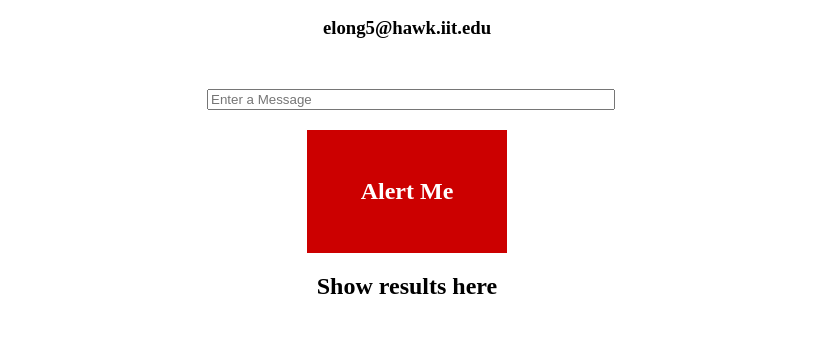
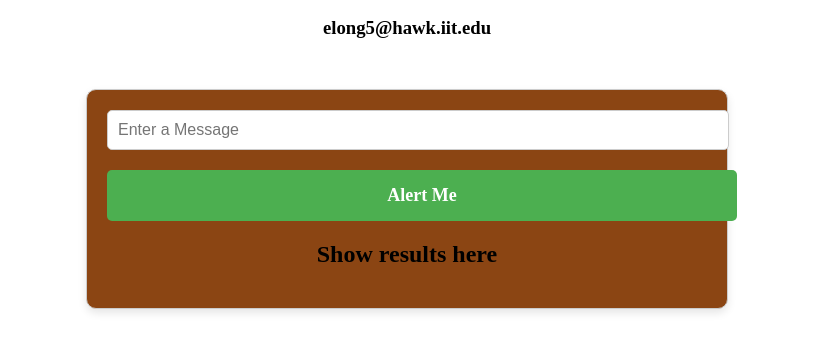
Before and after one commit to elong14/lab-8, a plain HTML site: page index.html in a window 1280 px wide. Shown: the part 110-462 px from the top of the page, without its empty margins (233-1046 px from the left). Drawn offline with Linux system fonts and the light colour scheme.

Commit message:
Update style.css

```diff
--- a/style/style.css
+++ b/style/style.css
@@ -1,20 +1,40 @@
 .center {
   text-align: center;
 }
+
 #container {
-  width: 400px;
-  margin: 50px auto 0;
+  max-width: 600px;
+  margin: 50px auto;
+  padding: 20px;
+  border: 1px solid #ccc;
+  border-radius: 10px;
+  background-color: #8B4513; /* Brown background color */
+  box-shadow: 0 4px 8px rgba(0, 0, 0, 0.1);
 }
+
 #entryinput {
   width: 100%;
+  padding: 10px;
+  margin-bottom: 20px;
+  font-size: 16px;
+  border: 1px solid #ccc;
+  border-radius: 5px;
 }
+
 #entrybutton {
-  width: 200px;
+  width: 100%;
   text-align: center;
   color: #fff;
-  background-color: #c00;
-  padding: 2em 0;
-  margin: 20px auto;
-  font-size: 24px;
+  background-color: #4CAF50;
+  padding: 15px;
+  border: none;
+  border-radius: 5px;
+  font-size: 18px;
   font-weight: bold;
+  cursor: pointer;
+  transition: background-color 0.3s ease;
 }
+
+#entrybutton:hover {
+  background-color: #45a049;
+}
```
